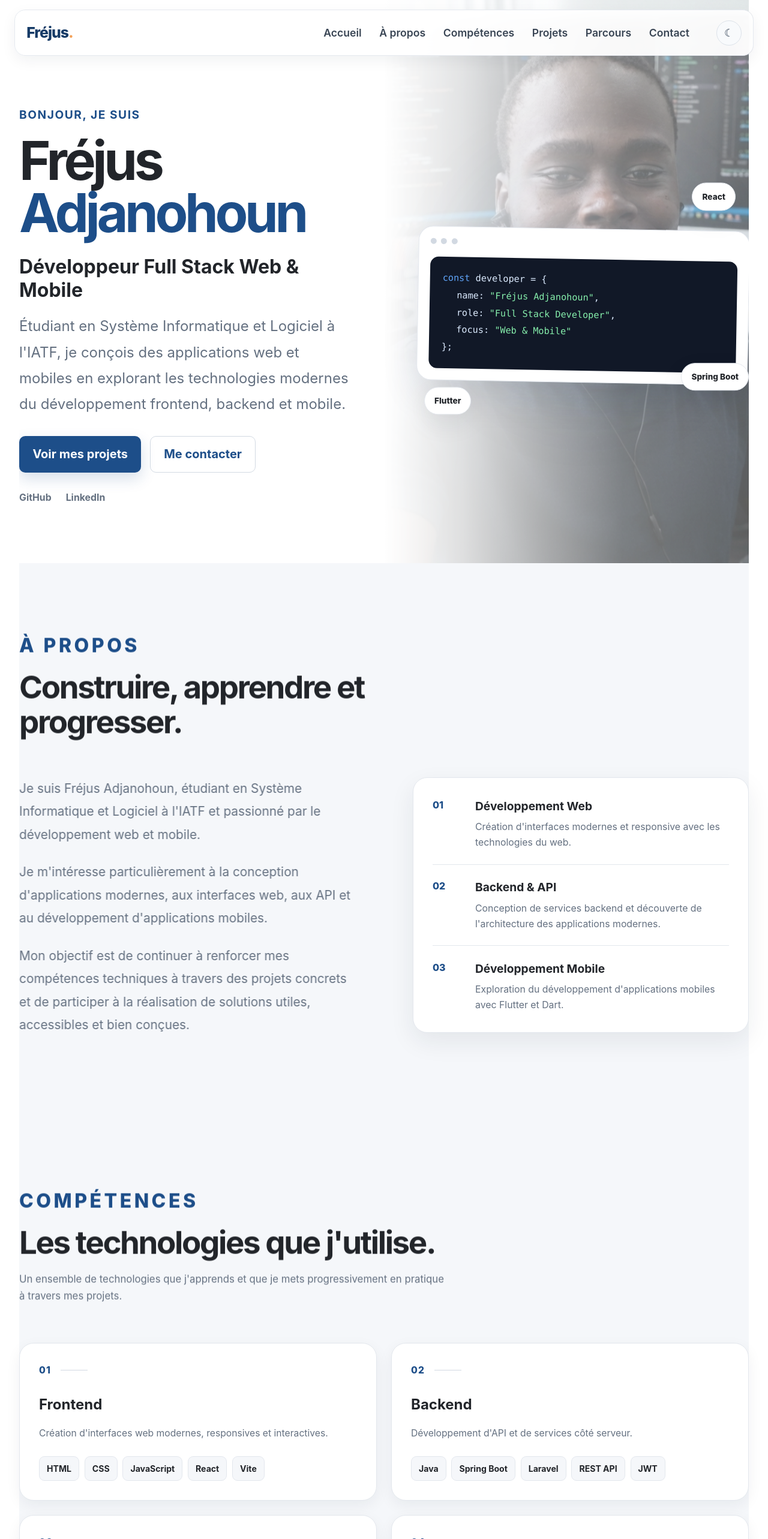
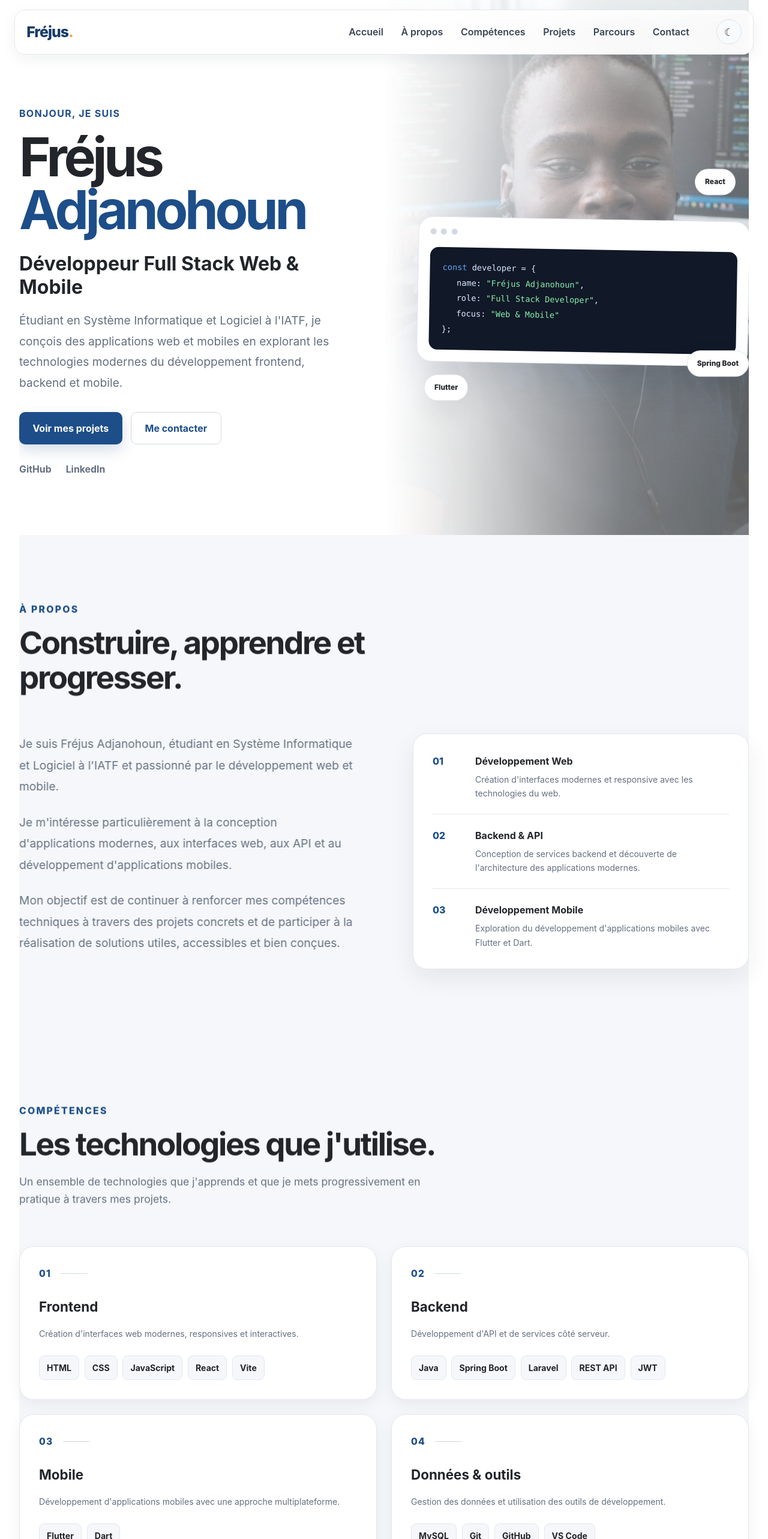
Before and after one commit to frejus-1/portfolio-frejus, a React (Vite) app: page / in a window 1280 px wide. Shown: the top 2566 px of the page at 60% size. Built offline with nearby package versions, Linux system fonts and the light colour scheme.

Commit message:
style: amélioration de la mise en page CSS

```diff
--- a/src/index.css
+++ b/src/index.css
@@ -103,7 +103,7 @@ body {
   background: var(--c-fond);
   color: var(--c-texte);
   font-family: Inter, -apple-system, BlinkMacSystemFont, "Segoe UI", Roboto, Helvetica, Arial, sans-serif;
-  font-size: 20px;
+  font-size: 16px;
   line-height: 1.65;
   -webkit-font-smoothing: antialiased;
   text-rendering: optimizeLegibility;
@@ -225,7 +225,7 @@ html.dark .navbar {
   position: relative;
   padding: 0.65rem 0.8rem;
   color: #394554;
-  font-size: 1.1rem;
+  font-size: 1rem;
   font-weight: 600;
   text-decoration: none;
   border-radius: 10px;
@@ -354,7 +354,7 @@ html.dark .menu-toggle span {
 .section-label {
   margin: 0 0 0.8rem;
   color: var(--c-primaire);
-  font-size:2rem;
+  font-size: 0.99rem;
   font-weight: 800;
   letter-spacing: 0.14em;
   text-transform: uppercase;
@@ -372,7 +372,7 @@ html.dark .menu-toggle span {
   max-width: 720px;
   margin: 0;
   color: var(--c-texte-doux);
-  font-size: 1.05rem;
+  font-size: 1.1rem;
 }
 
 
@@ -449,7 +449,7 @@ html.dark .menu-toggle span {
 .hero-intro {
   margin: 0 0 1rem;
   color: var(--c-primaire);
-  font-size: 1.2rem;
+  font-size: 1rem;
   font-weight: 700;
   letter-spacing: 0.08em;
   text-transform: uppercase;
@@ -479,7 +479,7 @@ html.dark .menu-toggle span {
   max-width: 690px;
   margin: 0;
   color: var(--c-texte-doux);
-  font-size: 1.5rem;
+  font-size: 1.2rem;
   line-height: 1.8;
   overflow-wrap: break-word;
 }
@@ -556,7 +556,7 @@ html.dark .menu-toggle span {
   border-radius: 14px;
   color: #dbeafe;
   font-family: "SFMono-Regular", Consolas, "Liberation Mono", monospace;
-  font-size: 0.95rem;
+  font-size: 0.85rem;
   line-height: 1.9;
 }
 
@@ -587,7 +587,7 @@ html.dark .menu-toggle span {
   border-radius: 999px;
   box-shadow: var(--ombre-carte);
   color: var(--c-texte);
-  font-size: 0.85rem;
+  font-size: 0.75rem;
   font-weight: 800;
   white-space: nowrap;
   animation: flottement 4s ease-in-out infinite;
@@ -632,7 +632,7 @@ html.dark .menu-toggle span {
 
 html.dark .hero::before {
   background-image: linear-gradient(90deg, var(--c-fond) 0%, rgba(13, 17, 23, 0.88) 20%, rgba(13, 17, 23, 0.35) 60%, rgba(13, 17, 23, 0) 100%), url("./assets/frejus.png");
-  opacity: 0.42;
+  opacity: 0.8;
   filter: grayscale(15%);
 }
 
@@ -644,7 +644,7 @@ html.dark .hero::before {
   right: 5%;
   top: 50%;
   background: var(--c-primaire);
-  opacity: 0.06;
+  opacity: 0.08;
   border-radius: 50%;
   filter: blur(70px);
   transform: translateY(-50%);
@@ -676,7 +676,7 @@ html.dark .hero::before {
 .about-text p {
   margin: 0 0 1.5rem;
   color: var(--c-texte-doux);
-  font-size: 1.3rem;
+  font-size: 1.2rem;
   line-height: 1.85;
 }
 
@@ -716,13 +716,13 @@ html.dark .hero::before {
 .about-item h3 {
   margin: 0 0 0.35rem;
   color: var(--c-texte);
-  font-size: 1.2rem;
+  font-size: 1rem;
 }
 
 .about-item p {
   margin: 0;
   color: var(--c-texte-doux);
-  font-size: 0.99rem;
+  font-size: 0.88rem;
 }
 
 
@@ -802,13 +802,13 @@ html.dark .hero::before {
 .skill-card h3 {
   margin: 0 0 0.7rem;
   color: var(--c-texte);
-  font-size: 1.5rem;
+  font-size: 1.4rem;
 }
 
 .skill-card>p {
   margin-bottom: 1.5rem;
   color: var(--c-texte-doux);
-  font-size: 0.98rem;
+  font-size: 0.88rem;
   line-height: 1.7;
 }
 
@@ -997,7 +997,7 @@ html.dark .hero::before {
 
 .project-type {
   color: var(--c-primaire);
-  font-size: 1.2rem;
+  font-size: 1rem;
   font-weight: 800;
   text-transform: uppercase;
   letter-spacing: 0.08em;
@@ -1015,7 +1015,7 @@ html.dark .hero::before {
   gap: 0.45rem;
   margin-bottom: 0.85rem;
   color: var(--c-texte-doux);
-  font-size: 0.95rem;
+  font-size: 0.85rem;
   font-weight: 600;
 }
 
@@ -1039,7 +1039,7 @@ html.dark .hero::before {
 .project-card h3 {
   margin: 0 0 0.8rem;
   color: var(--c-texte);
-  font-size: 1.35rem;
+  font-size: 1.3rem;
   line-height: 1.25;
 }
 
@@ -1047,7 +1047,7 @@ html.dark .hero::before {
   margin-bottom: 1.5rem;
   color: var(--c-texte-doux);
   line-height: 1.7;
-  font-size: 1rem;
+  font-size: .99rem;
 }
 
 .project-technologies {
@@ -1065,7 +1065,7 @@ html.dark .hero::before {
   border: 1px solid var(--c-bordure);
   border-radius: 7px;
   color: var(--c-texte);
-  font-size: 0.86rem;
+  font-size: 0.76rem;
   font-weight: 700;
   overflow-wrap: anywhere;
   transition: background 0.25s ease, color 0.25s ease, border-color 0.25s ease;
@@ -1112,7 +1112,7 @@ html.dark .hero::before {
 
 .project-card-footer>a {
   color: var(--c-texte-doux);
-  font-size: 0.8rem;
+  font-size: 1rem;
   font-weight: 600;
   text-decoration: none;
   transition: color 0.25s ease, transform 0.25s ease;
@@ -1194,7 +1194,7 @@ html.dark .hero::before {
   border-radius: 50%;
   background: var(--c-fond-carte);
   color: var(--c-primaire);
-  font-size: 0.72rem;
+  font-size: 0.8rem;
   font-weight: 800;
   box-shadow: 0 0 0 7px var(--c-fond), var(--ombre-legere);
   transition: background 0.3s ease, color 0.3s ease, transform 0.3s ease;
@@ -1234,7 +1234,7 @@ html.dark .hero::before {
   display: inline-flex;
   margin-bottom: 0.8rem;
   color: var(--c-primaire);
-  font-size: 0.85rem;
+  font-size: 0.81rem;
   font-weight: 800;
   letter-spacing: 0.04em;
   text-transform: uppercase;
@@ -1243,14 +1243,14 @@ html.dark .hero::before {
 .timeline-card h3 {
   margin: 0 0 0.8rem;
   color: var(--c-texte);
-  font-size: 1.2rem;
+  font-size: 1.1rem;
   line-height: 1.3;
 }
 
 .timeline-card p {
   margin-bottom: 1.4rem;
   color: var(--c-texte-doux);
-  font-size: 0.99rem;
+  font-size: 0.89rem;
   line-height: 1.75;
 }
 
@@ -1299,7 +1299,7 @@ html.dark .hero::before {
   max-width: 600px;
   margin: 0 0 1.25rem;
   color: var(--c-texte);
-  font-size: clamp(2rem, 4vw, 3.2rem);
+  font-size: clamp(2rem, 4vw, 3rem);
   line-height: 1.1;
   letter-spacing: -0.03em;
 }
@@ -1412,7 +1412,7 @@ html.dark .hero::before {
   align-items: center;
   gap: 0.4rem;
   color: var(--c-succes);
-  font-size: 0.82rem;
+  font-size: 0.85rem;
   font-weight: 700;
 }
 
```
